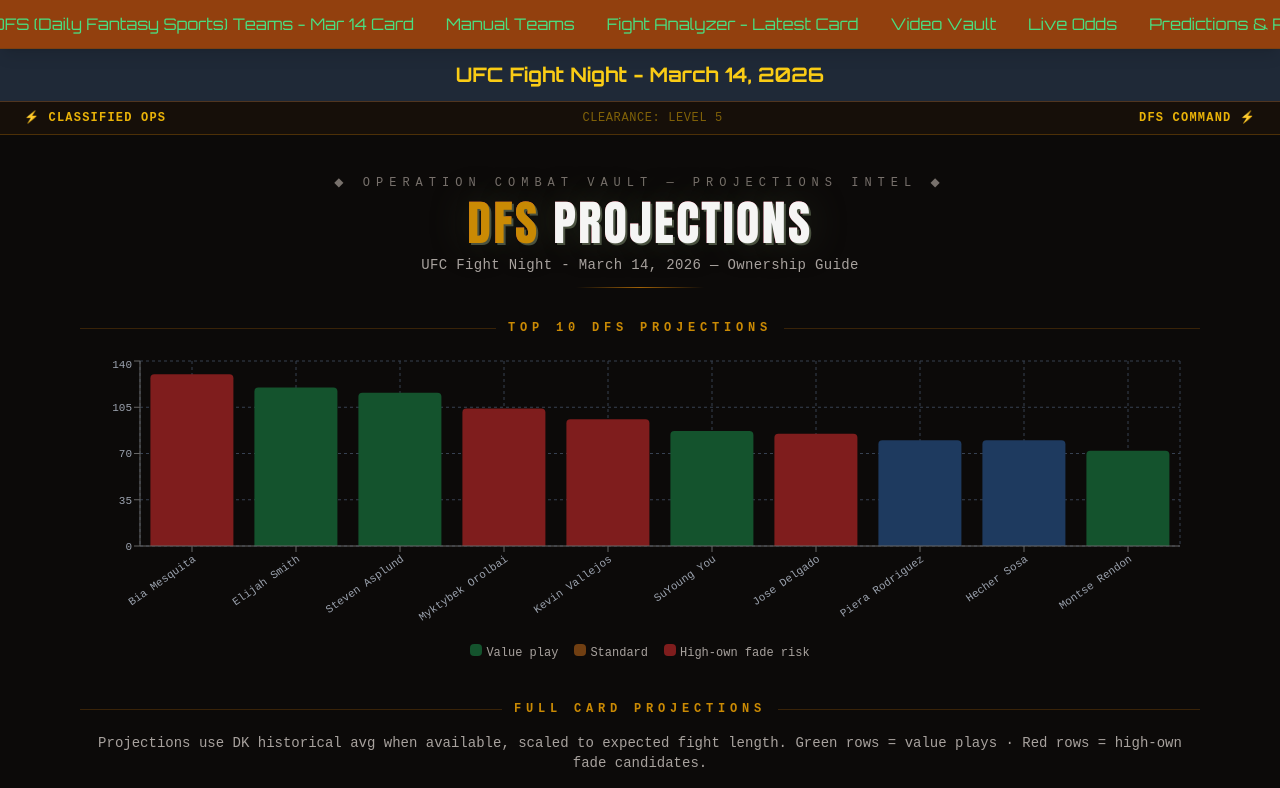
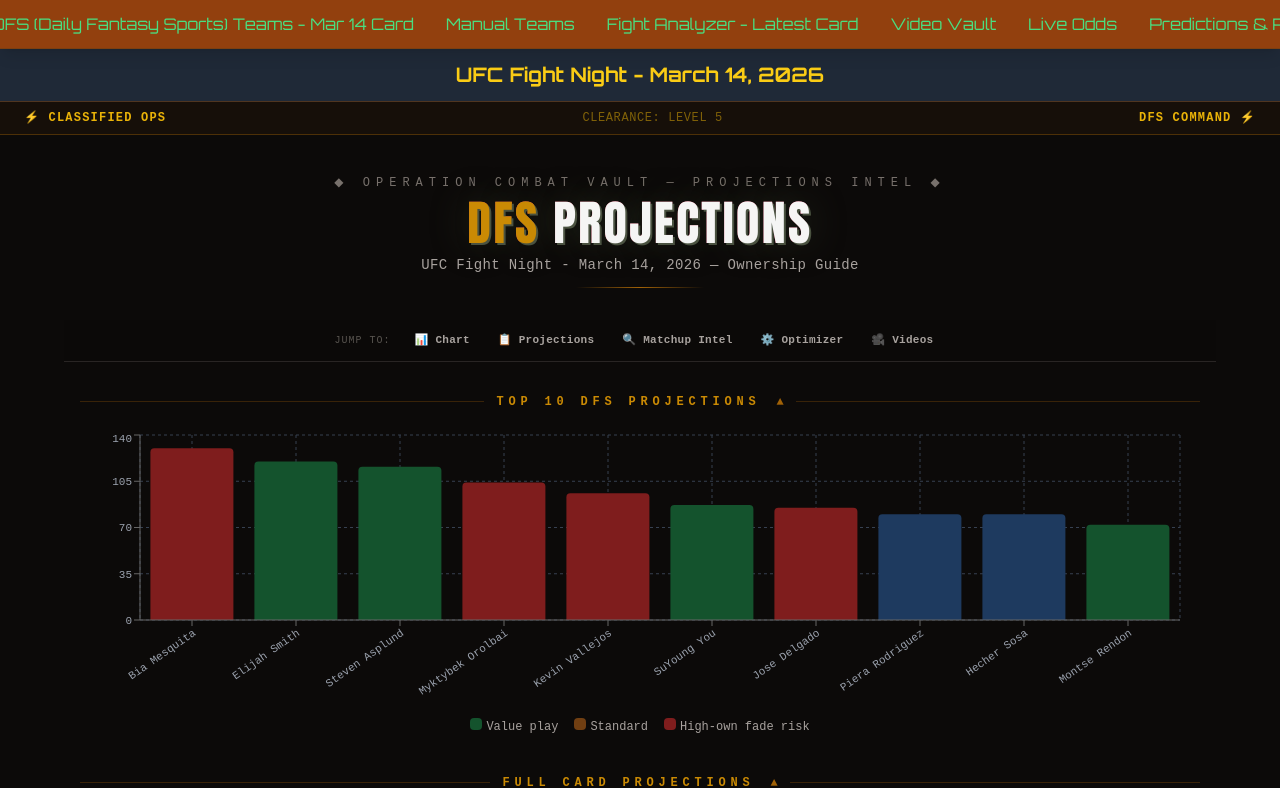
Before and after one commit to onewop/ufc-betting-site, a React (Create React App) app: page /predictions in a window 1280 px wide. Shown: the top 788 px of the page. Built offline with nearby package versions, Linux system fonts and the light colour scheme.

Commit message:
feat: sticky section nav + collapsible sections (matchup intel defaults closed)

```diff
--- a/src/components/DFSPicksProjections.jsx
+++ b/src/components/DFSPicksProjections.jsx
@@ -554,6 +554,24 @@
   const [optimalLineups, setOptimalLineups] = useState([]);
   const [optimizerError, setOptimizerError] = useState(null);
   const [exposureLimit, setExposureLimit] = useState(60); // max % a fighter can appear across lineups
+  const [openSections, setOpenSections] = useState({
+    chart: true,
+    table: true,
+    matchupIntel: false, // collapsed by default — open via nav or header click
+    optimizer: true,
+  });
+  const toggleSection = (key) =>
+    setOpenSections((prev) => ({ ...prev, [key]: !prev[key] }));
+  const openAndScroll = (id, key) => {
+    if (key) setOpenSections((prev) => ({ ...prev, [key]: true }));
+    setTimeout(
+      () =>
+        document
+          .getElementById(id)
+          ?.scrollIntoView({ behavior: "smooth", block: "start" }),
+      50
+    );
+  };
   // Unique per user session — seeds projection noise so two users building
   // at the same time get slightly different diverse lineup orderings.
   const userSeed = Date.now() + Math.random() * 10000;
@@ -1020,16 +1038,61 @@
 
         {error && <p className="text-red-400 text-center mb-4">{error}</p>}
 
+        {/* ── Section Navigator ── */}
+        <div className="sticky top-0 z-20 -mx-4 px-4 bg-stone-950/95 backdrop-blur-sm border-b border-stone-800 mb-8 py-2">
+          <div className="flex items-center justify-center gap-1 flex-wrap max-w-6xl mx-auto">
+            <span className="text-stone-600 text-[10px] tracking-widest uppercase mr-2 hidden sm:inline">
+              Jump to:
+            </span>
+            {[
+              { label: "📊 Chart", id: "section-chart", key: "chart" },
+              {
+                label: "📋 Projections",
+                id: "section-table",
+                key: "table",
+              },
+              {
+                label: "🔍 Matchup Intel",
+                id: "section-matchup",
+                key: "matchupIntel",
+              },
+              {
+                label: "⚙️ Optimizer",
+                id: "section-optimizer",
+                key: "optimizer",
+              },
+              { label: "🎥 Videos", id: "section-videos", key: null },
+            ].map(({ label, id, key }) => (
+              <button
+                key={id}
+                onClick={() => openAndScroll(id, key)}
+                className="px-3 py-1 rounded text-[11px] font-semibold tracking-wide text-stone-400 hover:text-yellow-400 hover:bg-stone-800 transition whitespace-nowrap"
+              >
+                {label}
+              </button>
+            ))}
+          </div>
+        </div>
+
         {/* ── Bar Chart ── */}
         {top10Chart.length > 0 && (
-          <section className="mb-10">
-            <div className="flex items-center gap-3 mb-5">
-              <div className="h-px flex-1 bg-yellow-700/30" />
-              <span className="text-xs font-bold tracking-[0.4em] uppercase text-yellow-600">
+          <section id="section-chart" className="mb-10">
+            <div
+              className="flex items-center gap-3 mb-5 cursor-pointer group"
+              onClick={() => toggleSection("chart")}
+              title={openSections.chart ? "Collapse section" : "Expand section"}
+            >
+              <div className="h-px flex-1 bg-yellow-700/30 group-hover:bg-yellow-700/60 transition" />
+              <span className="text-xs font-bold tracking-[0.4em] uppercase text-yellow-600 group-hover:text-yellow-400 transition">
                 TOP 10 DFS PROJECTIONS
               </span>
-              <div className="h-px flex-1 bg-yellow-700/30" />
+              <span className="text-yellow-700 group-hover:text-yellow-400 transition text-xs ml-1">
+                {openSections.chart ? "▲" : "▼"}
+              </span>
+              <div className="h-px flex-1 bg-yellow-700/30 group-hover:bg-yellow-700/60 transition" />
             </div>
+            {openSections.chart && (
+            <>
             <ResponsiveContainer width="100%" height={280}>
               <BarChart
                 data={top10Chart}
@@ -1076,18 +1139,29 @@
                 High-own fade risk
               </span>
             </div>
+            </>
+            )}
           </section>
         )}
 
         {/* ── Table ── */}
-        <section className="mb-12">
-          <div className="flex items-center gap-3 mb-4">
-            <div className="h-px flex-1 bg-yellow-700/30" />
-            <span className="text-xs font-bold tracking-[0.4em] uppercase text-yellow-600">
+        <section id="section-table" className="mb-12">
+          <div
+            className="flex items-center gap-3 mb-4 cursor-pointer group"
+            onClick={() => toggleSection("table")}
+            title={openSections.table ? "Collapse section" : "Expand section"}
+          >
+            <div className="h-px flex-1 bg-yellow-700/30 group-hover:bg-yellow-700/60 transition" />
+            <span className="text-xs font-bold tracking-[0.4em] uppercase text-yellow-600 group-hover:text-yellow-400 transition">
               FULL CARD PROJECTIONS
             </span>
-            <div className="h-px flex-1 bg-yellow-700/30" />
+            <span className="text-yellow-700 group-hover:text-yellow-400 transition text-xs ml-1">
+              {openSections.table ? "▲" : "▼"}
+            </span>
+            <div className="h-px flex-1 bg-yellow-700/30 group-hover:bg-yellow-700/60 transition" />
           </div>
+          {openSections.table && (
+          <>
           <p className="text-stone-400 mb-4 text-center text-sm">
             Projections use DK historical avg when available, scaled to expected
             fight length. Green rows = value plays · Red rows = high-own fade
@@ -1211,20 +1285,59 @@
             &amp; UFCStats. Ownership estimates are conceptual, not sourced from
             live data.
           </p>
+          </>
+          )}
         </section>
 
         {/* ── Matchup Intel ── */}
-        <MatchupIntel fights={fights} />
+        <section id="section-matchup" className="mb-12">
+          <div
+            className="flex items-center gap-3 mb-4 cursor-pointer group"
+            onClick={() => toggleSection("matchupIntel")}
+            title={
+              openSections.matchupIntel
+                ? "Collapse section"
+                : "Expand section"
+            }
+          >
+            <div className="h-px flex-1 bg-yellow-700/30 group-hover:bg-yellow-700/60 transition" />
+            <span className="text-xs font-bold tracking-[0.4em] uppercase text-yellow-600 group-hover:text-yellow-400 transition">
+              MATCHUP INTEL
+            </span>
+            <span className="text-yellow-700 group-hover:text-yellow-400 transition text-xs ml-1">
+              {openSections.matchupIntel ? "▲" : "▼"}
+            </span>
+            <div className="h-px flex-1 bg-yellow-700/30 group-hover:bg-yellow-700/60 transition" />
+          </div>
+          {!openSections.matchupIntel && (
+            <p className="text-stone-500 text-center text-xs mb-2">
+              Strike, wrestling &amp; submission vulnerability breakdown for
+              each fight. Click the header to expand.
+            </p>
+          )}
+          {openSections.matchupIntel && <MatchupIntel fights={fights} />}
+        </section>
 
         {/* ── Lineup Optimizer ── */}
-        <section className="mb-12">
-          <div className="flex items-center gap-3 mb-3">
-            <div className="h-px flex-1 bg-yellow-700/30" />
-            <span className="text-xs font-bold tracking-[0.4em] uppercase text-yellow-600">
+        <section id="section-optimizer" className="mb-12">
+          <div
+            className="flex items-center gap-3 mb-3 cursor-pointer group"
+            onClick={() => toggleSection("optimizer")}
+            title={
+              openSections.optimizer ? "Collapse section" : "Expand section"
+            }
+          >
+            <div className="h-px flex-1 bg-yellow-700/30 group-hover:bg-yellow-700/60 transition" />
+            <span className="text-xs font-bold tracking-[0.4em] uppercase text-yellow-600 group-hover:text-yellow-400 transition">
               LINEUP OPTIMIZER
             </span>
-            <div className="h-px flex-1 bg-yellow-700/30" />
+            <span className="text-yellow-700 group-hover:text-yellow-400 transition text-xs ml-1">
+              {openSections.optimizer ? "▲" : "▼"}
+            </span>
+            <div className="h-px flex-1 bg-yellow-700/30 group-hover:bg-yellow-700/60 transition" />
           </div>
+          {openSections.optimizer && (
+          <>
           <p className="text-stone-400 text-center text-sm mb-4">
             Lock 🔒 fighters to force them in. Exclude ✕ fighters to leave them
             out. Then build the highest-projected lineup under $50K.
@@ -1357,10 +1470,12 @@
               ))}
             </div>
           )}
+          </>
+          )}
         </section>
 
         {/* ── Video Vault link ── */}
-        <section className="text-center pb-10">
+        <section id="section-videos" className="text-center pb-10">
           <div className="flex items-center gap-3 mb-4">
             <div className="h-px flex-1 bg-yellow-700/30" />
             <span className="text-xs font-bold tracking-[0.4em] uppercase text-yellow-600">
```
